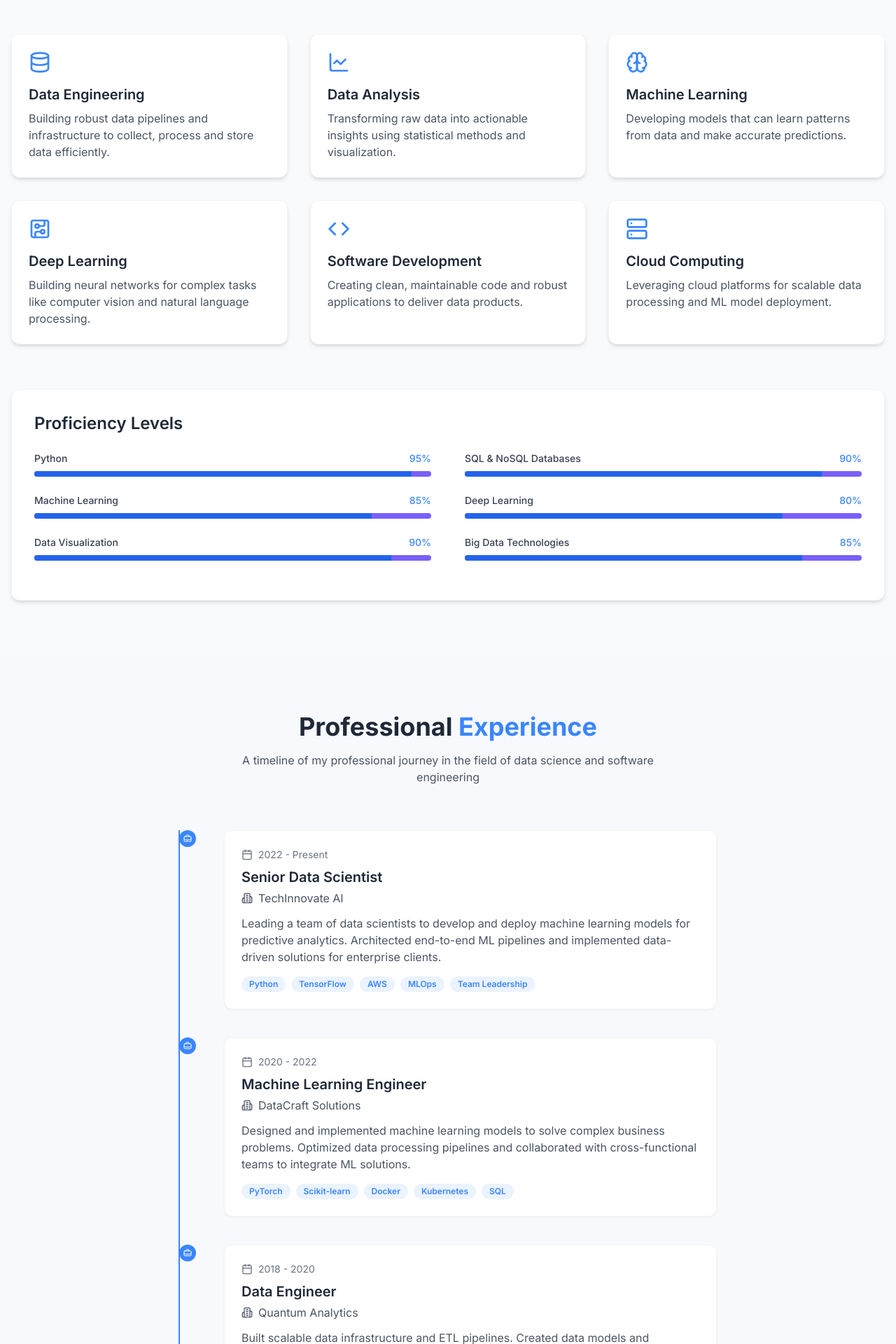
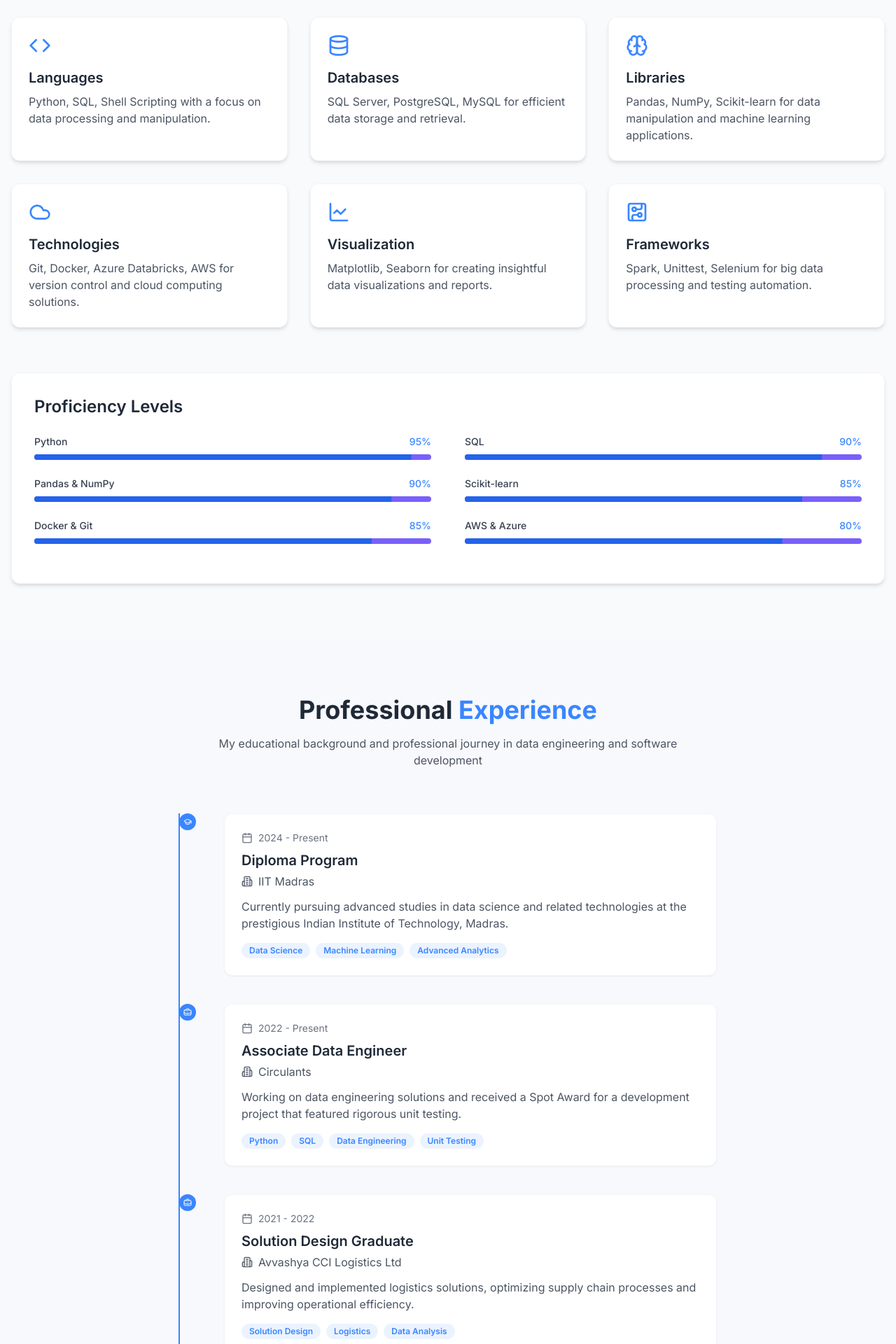
Before and after one commit to rap2rapesh/portfolio_website, a React (Vite) app: page / in a window 1280 px wide. Shown: the part 1000-2920 px from the top of the page at 70% size. Built offline with nearby package versions, Linux system fonts and the light colour scheme.

Commit message:
Update skills, experience, and projects
Updated the skills, experience, and projects sections with new information.

```diff
--- a/src/components/ExperienceSection.tsx
+++ b/src/components/ExperienceSection.tsx
@@ -1,7 +1,7 @@
 
 import React from 'react';
 import { Badge } from '@/components/ui/badge';
-import { BriefcaseBusiness, Calendar, Building2 } from 'lucide-react';
+import { BriefcaseBusiness, Calendar, Building2, Award, GraduationCap } from 'lucide-react';
 
 interface TimelineItemProps {
   year: string;
@@ -23,7 +23,10 @@ const TimelineItem: React.FC<TimelineItemProps> = ({
   <div className="relative pl-10 pb-10">
     {!isLast && <div className="timeline-line z-10"></div>}
     <div className="absolute left-0 w-6 h-6 rounded-full bg-portfolio-primary text-white flex items-center justify-center z-20">
-      <BriefcaseBusiness className="w-3 h-3" />
+      {title.includes("Engineer") || title.includes("Solution") ?
+        <BriefcaseBusiness className="w-3 h-3" /> :
+        <GraduationCap className="w-3 h-3" />
+      }
     </div>
     <div className="bg-white p-6 rounded-xl shadow-sm border border-gray-100 ml-6 card-hover">
       <div className="flex items-center text-gray-500 mb-2">
@@ -50,32 +53,32 @@ const TimelineItem: React.FC<TimelineItemProps> = ({
 const ExperienceSection = () => {
   const experiences = [
     {
-      year: "2022 - Present",
-      title: "Senior Data Scientist",
-      company: "TechInnovate AI",
-      description: "Leading a team of data scientists to develop and deploy machine learning models for predictive analytics. Architected end-to-end ML pipelines and implemented data-driven solutions for enterprise clients.",
-      skills: ["Python", "TensorFlow", "AWS", "MLOps", "Team Leadership"]
+      year: "2024 - Present",
+      title: "Diploma Program",
+      company: "IIT Madras",
+      description: "Currently pursuing advanced studies in data science and related technologies at the prestigious Indian Institute of Technology, Madras.",
+      skills: ["Data Science", "Machine Learning", "Advanced Analytics"]
     },
     {
-      year: "2020 - 2022",
-      title: "Machine Learning Engineer",
-      company: "DataCraft Solutions",
-      description: "Designed and implemented machine learning models to solve complex business problems. Optimized data processing pipelines and collaborated with cross-functional teams to integrate ML solutions.",
-      skills: ["PyTorch", "Scikit-learn", "Docker", "Kubernetes", "SQL"]
+      year: "2022 - Present",
+      title: "Associate Data Engineer",
+      company: "Circulants",
+      description: "Working on data engineering solutions and received a Spot Award for a development project that featured rigorous unit testing.",
+      skills: ["Python", "SQL", "Data Engineering", "Unit Testing"]
     },
     {
-      year: "2018 - 2020",
-      title: "Data Engineer",
-      company: "Quantum Analytics",
-      description: "Built scalable data infrastructure and ETL pipelines. Created data models and implemented data quality processes. Collaborated with data scientists to prepare datasets for model training.",
-      skills: ["Spark", "Hadoop", "Airflow", "MongoDB", "PostgreSQL"]
+      year: "2021 - 2022",
+      title: "Solution Design Graduate",
+      company: "Avvashya CCI Logistics Ltd",
+      description: "Designed and implemented logistics solutions, optimizing supply chain processes and improving operational efficiency.",
+      skills: ["Solution Design", "Logistics", "Data Analysis"]
     },
     {
-      year: "2016 - 2018",
-      title: "Software Developer",
-      company: "CodeSphere Innovations",
-      description: "Developed and maintained backend services and RESTful APIs. Implemented data processing algorithms and collaborated with UI/UX teams for interactive data visualizations.",
-      skills: ["Java", "Spring Boot", "REST APIs", "Git", "Agile"]
+      year: "2017 - 2021",
+      title: "Bachelor of Engineering",
+      company: "University",
+      description: "Completed Bachelor of Engineering with focus on technical foundations and engineering principles.",
+      skills: ["Engineering", "Technical Studies", "Problem Solving"]
     }
   ];
 
@@ -87,7 +90,7 @@ const ExperienceSection = () => {
             Professional <span className="text-portfolio-primary">Experience</span>
           </h2>
           <p className="mt-4 text-gray-600 max-w-2xl mx-auto">
-            A timeline of my professional journey in the field of data science and software engineering
+            My educational background and professional journey in data engineering and software development
           </p>
         </div>
 
--- a/src/components/ProjectsSection.tsx
+++ b/src/components/ProjectsSection.tsx
@@ -1,7 +1,7 @@
 
 import React from 'react';
 import { Button } from '@/components/ui/button';
-import { Github, ExternalLink, Code, Eye } from 'lucide-react';
+import { Github, ExternalLink, Code, Eye, Server, Database, Robot } from 'lucide-react';
 import { Badge } from '@/components/ui/badge';
 
 interface ProjectCardProps {
@@ -71,50 +71,50 @@ const ProjectCard: React.FC<ProjectCardProps> = ({
 const ProjectsSection = () => {
   const projects = [
     {
-      title: "Predictive Analytics Dashboard",
-      description: "Interactive dashboard for predictive analytics with real-time data visualization and ML model integration.",
-      image: "https://images.unsplash.com/photo-1551288049-bebda4e38f71?ixlib=rb-1.2.1&auto=format&fit=crop&w=800&q=80",
-      tags: ["Python", "React", "TensorFlow", "D3.js"],
+      title: "Real-Time Road Journey Pipeline",
+      description: "Designed and implemented a real-time data streaming pipeline to monitor road journeys, contributing to enhanced road safety and accident prevention.",
+      image: "https://images.unsplash.com/photo-1668876303651-0a9332febcba?ixlib=rb-4.0.3&ixid=M3wxMjA3fDB8MHxwaG90by1wYWdlfHx8fGVufDB8fHx8fA%3D%3D&auto=format&fit=crop&w=2070&q=80",
+      tags: ["Kafka", "Zookeeper", "PySpark", "Docker", "AWS Redshift", "Glue"],
       demoLink: "#",
       codeLink: "#"
     },
     {
-      title: "Natural Language Processing API",
-      description: "RESTful API for natural language processing tasks including sentiment analysis, entity recognition and text classification.",
-      image: "https://images.unsplash.com/photo-1555952517-2e8e729e0b44?ixlib=rb-1.2.1&auto=format&fit=crop&w=800&q=80",
-      tags: ["Python", "Flask", "BERT", "Docker"],
+      title: "AI Agentic Medical Assistant",
+      description: "Implemented a multi-modal AI solution combining speech-to-text, vision, language and text-to-speech capabilities which was built with Groq, OpenAI, Meta LLM and Gradio.",
+      image: "https://images.unsplash.com/photo-1576091160550-2173dba999ef?ixlib=rb-4.0.3&ixid=M3wxMjA3fDB8MHxwaG90by1wYWdlfHx8fGVufDB8fHx8fA%3D%3D&auto=format&fit=crop&w=2070&q=80",
+      tags: ["GROQ", "OpenAI", "Gradio UI", "Meta LLM", "Python"],
       demoLink: "#",
       codeLink: "#"
     },
     {
-      title: "Computer Vision Image Classifier",
-      description: "Deep learning model for image classification with transfer learning and custom architecture optimization.",
-      image: "https://images.unsplash.com/photo-1526378800651-c32d170fe6f8?ixlib=rb-1.2.1&auto=format&fit=crop&w=800&q=80",
-      tags: ["PyTorch", "CNN", "Transfer Learning"],
+      title: "Data Processing Framework",
+      description: "Built a scalable data processing framework that handles large volumes of data with efficient ETL processes and data quality checks.",
+      image: "https://images.unsplash.com/photo-1599658880436-c61792e70672?ixlib=rb-4.0.3&ixid=M3wxMjA3fDB8MHxwaG90by1wYWdlfHx8fGVufDB8fHx8fA%3D%3D&auto=format&fit=crop&w=2070&q=80",
+      tags: ["Python", "SQL", "Airflow", "AWS", "Docker"],
       demoLink: "#",
       codeLink: "#"
     },
     {
-      title: "Data Pipeline Orchestration",
-      description: "Automated ETL workflow orchestration system with data validation and monitoring capabilities.",
+      title: "Automated Testing Suite",
+      description: "Developed a comprehensive automated testing suite using Selenium and Unittest to ensure software quality and reliability.",
       image: "https://images.unsplash.com/photo-1551288049-bebda4e38f71?ixlib=rb-1.2.1&auto=format&fit=crop&w=800&q=80",
-      tags: ["Airflow", "Spark", "AWS", "MongoDB"],
+      tags: ["Selenium", "Unittest", "Python", "CI/CD", "GitHub Actions"],
       demoLink: "#",
       codeLink: "#"
     },
     {
-      title: "Recommendation Engine",
-      description: "Collaborative filtering recommendation system with real-time personalization and A/B testing framework.",
-      image: "https://images.unsplash.com/photo-1518186285589-2f7649de83e0?ixlib=rb-1.2.1&auto=format&fit=crop&w=800&q=80",
-      tags: ["Python", "Neo4j", "Redis", "FastAPI"],
+      title: "Logistics Optimization System",
+      description: "Created a system to optimize logistics operations using advanced algorithms and data-driven decision making.",
+      image: "https://images.unsplash.com/photo-1586528116311-ad8dd3c8310d?ixlib=rb-4.0.3&ixid=M3wxMjA3fDB8MHxwaG90by1wYWdlfHx8fGVufDB8fHx8fA%3D%3D&auto=format&fit=crop&w=2070&q=80",
+      tags: ["Python", "Optimization Algorithms", "Pandas", "Matplotlib"],
       demoLink: "#",
       codeLink: "#"
     },
     {
-      title: "Time Series Forecasting",
-      description: "Advanced time series forecasting model for financial data with anomaly detection capabilities.",
-      image: "https://images.unsplash.com/photo-1551288049-bebda4e38f71?ixlib=rb-1.2.1&auto=format&fit=crop&w=800&q=80",
-      tags: ["Prophet", "LSTM", "Pandas", "Plotly"],
+      title: "Database Migration Tool",
+      description: "Built a tool to facilitate seamless migration between different database systems while preserving data integrity.",
+      image: "https://images.unsplash.com/photo-1558494949-ef010cbdcc31?ixlib=rb-4.0.3&ixid=M3wxMjA3fDB8MHxwaG90by1wYWdlfHx8fGVufDB8fHx8fA%3D%3D&auto=format&fit=crop&w=2068&q=80",
+      tags: ["SQL", "PostgreSQL", "MySQL", "SQL Server", "Python"],
       demoLink: "#",
       codeLink: "#"
     }
@@ -128,7 +128,7 @@ const ProjectsSection = () => {
             Featured <span className="text-portfolio-primary">Projects</span>
           </h2>
           <p className="mt-4 text-gray-600 max-w-2xl mx-auto">
-            A selection of my recent work in data science, machine learning, and software development
+            A selection of my recent work in data engineering, AI, and software development
           </p>
         </div>
 
--- a/src/components/SkillsSection.tsx
+++ b/src/components/SkillsSection.tsx
@@ -1,7 +1,7 @@
 
 import React from 'react';
 import { Progress } from '@/components/ui/progress';
-import { Database, Code, CircuitBoard, LineChart, Brain, Server, Cog, Wrench } from 'lucide-react';
+import { Database, Code, CircuitBoard, LineChart, Brain, Server, GitBranch, Terminal, Docker, Cloud } from 'lucide-react';
 
 interface SkillCardProps {
   icon: React.ReactNode;
@@ -35,43 +35,43 @@ const SkillBar: React.FC<SkillBarProps> = ({ name, percentage }) => (
 const SkillsSection = () => {
   const technicalSkills = [
     { name: "Python", percentage: 95 },
-    { name: "SQL & NoSQL Databases", percentage: 90 },
-    { name: "Machine Learning", percentage: 85 },
-    { name: "Deep Learning", percentage: 80 },
-    { name: "Data Visualization", percentage: 90 },
-    { name: "Big Data Technologies", percentage: 85 }
+    { name: "SQL", percentage: 90 },
+    { name: "Pandas & NumPy", percentage: 90 },
+    { name: "Scikit-learn", percentage: 85 },
+    { name: "Docker & Git", percentage: 85 },
+    { name: "AWS & Azure", percentage: 80 }
   ];
 
   const skillCards = [
     {
+      icon: <Code className="h-8 w-8" />,
+      title: "Languages",
+      description: "Python, SQL, Shell Scripting with a focus on data processing and manipulation."
+    },
+    {
       icon: <Database className="h-8 w-8" />,
-      title: "Data Engineering",
-      description: "Building robust data pipelines and infrastructure to collect, process and store data efficiently."
+      title: "Databases",
+      description: "SQL Server, PostgreSQL, MySQL for efficient data storage and retrieval."
+    },
+    {
+      icon: <Brain className="h-8 w-8" />,
+      title: "Libraries",
+      description: "Pandas, NumPy, Scikit-learn for data manipulation and machine learning applications."
+    },
+    {
+      icon: <Cloud className="h-8 w-8" />,
+      title: "Technologies",
+      description: "Git, Docker, Azure Databricks, AWS for version control and cloud computing solutions."
     },
     {
       icon: <LineChart className="h-8 w-8" />,
-      title: "Data Analysis",
-      description: "Transforming raw data into actionable insights using statistical methods and visualization."
-    },
-    {
-      icon: <Brain className="h-8 w-8" />,
-      title: "Machine Learning",
-      description: "Developing models that can learn patterns from data and make accurate predictions."
+      title: "Visualization",
+      description: "Matplotlib, Seaborn for creating insightful data visualizations and reports."
     },
     {
       icon: <CircuitBoard className="h-8 w-8" />,
-      title: "Deep Learning",
-      description: "Building neural networks for complex tasks like computer vision and natural language processing."
-    },
-    {
-      icon: <Code className="h-8 w-8" />,
-      title: "Software Development",
-      description: "Creating clean, maintainable code and robust applications to deliver data products."
-    },
-    {
-      icon: <Server className="h-8 w-8" />,
-      title: "Cloud Computing",
-      description: "Leveraging cloud platforms for scalable data processing and ML model deployment."
+      title: "Frameworks",
+      description: "Spark, Unittest, Selenium for big data processing and testing automation."
     }
   ];
 
@@ -83,7 +83,7 @@ const SkillsSection = () => {
             Technical <span className="text-portfolio-primary">Skills</span>
           </h2>
           <p className="mt-4 text-gray-600 max-w-2xl mx-auto">
-            Expertise in various data science, machine learning, and software development technologies
+            Expertise in data science, engineering, and software development technologies
           </p>
         </div>
 
```
